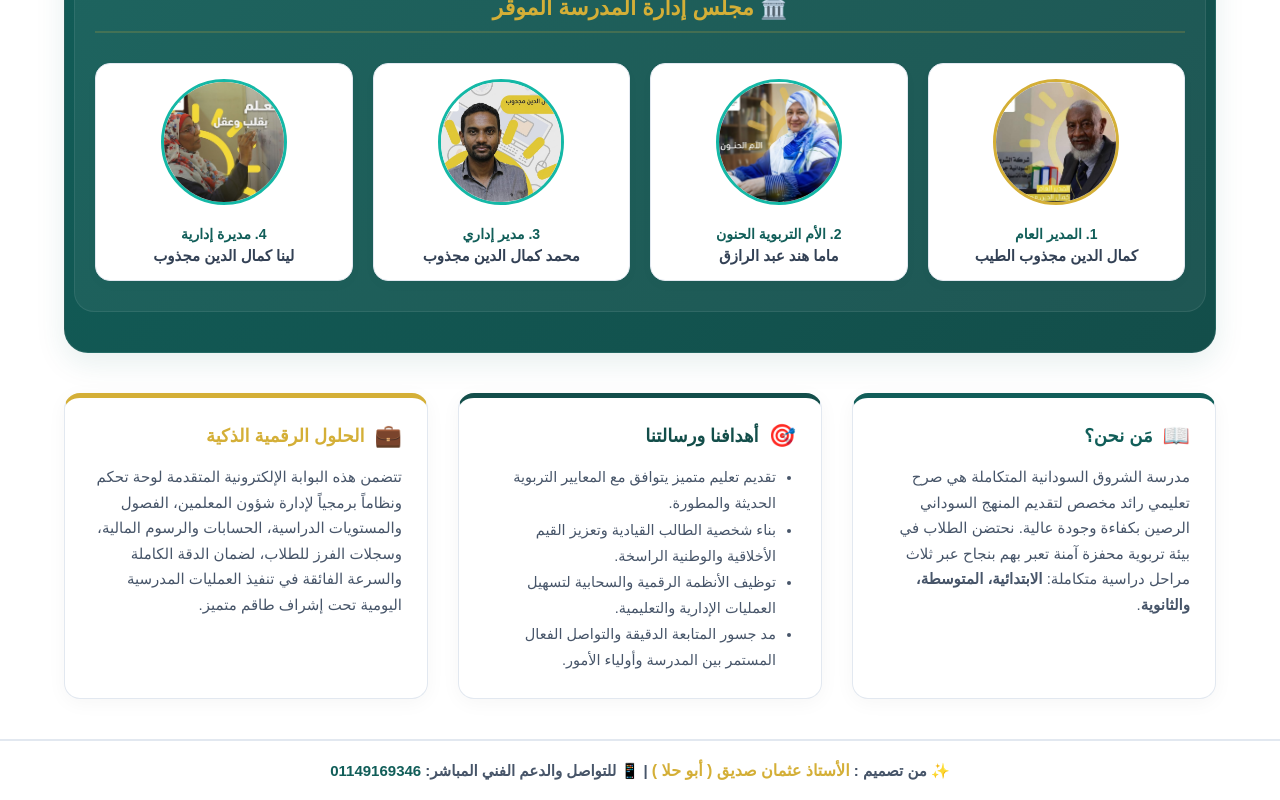
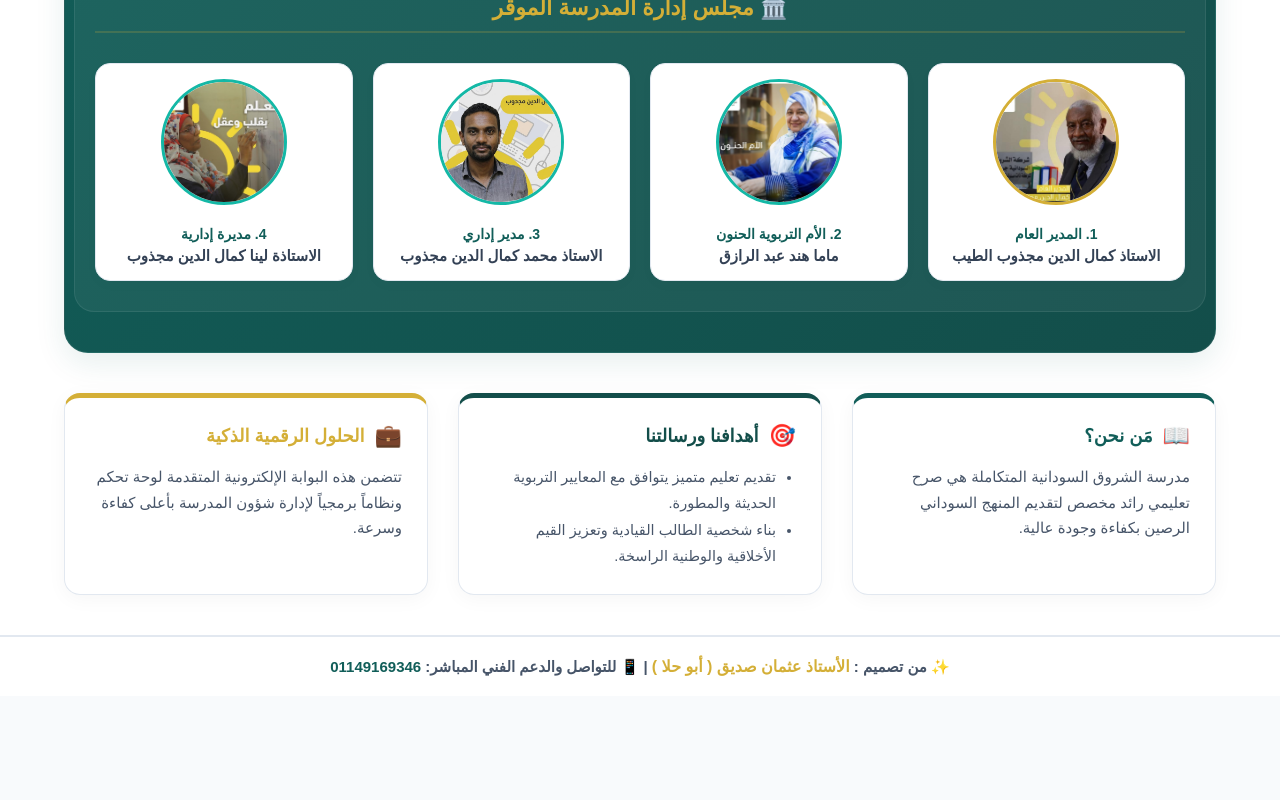
Before and after one commit to osman55-design/alshoruk-school, a React (Vite) app: page / in a window 1280 px wide. Shown: the part 423-1223 px from the top of the page. After the commit the page ends 1119 px from the top, so only its background shows below. Built offline with nearby package versions, Linux system fonts and the light colour scheme.

Commit message:
Refine comments in App.jsx for better clarity
Updated comments for clarity and consistency in Arabic.

```diff
--- a/src/App.jsx
+++ b/src/App.jsx
@@ -25,14 +25,12 @@ export default function App() {
     setLoading(true);
 
     try {
-      // جلب بيانات المستخدم من قاعدة البيانات بناءً على اسم المستخدم المدخل
       const { data: user, error } = await supabase
         .from('users_list')
         .select('*')
         .eq('username', username.trim())
         .single();
 
-      // التحقق من تطابق كود الدخول المدخل مع المخزن بالداتابيز
       if (user && user.password_code === password.trim()) {
         setCurrentUser({
           id: user.id,
@@ -70,7 +68,7 @@ export default function App() {
   return (
     <div style={{ display: 'flex', flexDirection: 'column', minHeight: '100vh', backgroundColor: '#ffffff', direction: 'rtl', fontFamily: 'Arial' }}>
 
-      {/* الشريط العلوي الأخضر مع خط ذهبي */}
+      {/* الشريط العلوي الأخضر والذهبي المتكامل */}
       <div style={{ display: 'flex', flexWrap: 'wrap', gap: '15px', padding: '15px 5%', background: 'linear-gradient(90deg, #115e59 0%, #14b8a6 100%)', alignItems: 'center', justifyContent: 'space-between', boxShadow: '0 4px 15px rgba(0,0,0,0.05)', borderBottom: '4px solid #d4af37' }}>
         <div style={{ display: 'flex', alignItems: 'center', gap: '12px' }}>
           <img src="logo.png" alt="الشعار" onError={(e) => { e.target.src = "https://placehold.co"; }} style={{ width: '50px', height: '50px', borderRadius: '50%', border: '2px solid #d4af37' }} />
@@ -87,7 +85,11 @@ export default function App() {
             <span style={{ color: '#d4af37', fontWeight: 'bold', marginLeft: '10px' }}>مرحباً: {currentUser?.name}</span>
             <button style={{ padding: '6px 12px', borderRadius: '6px', border: 'none', cursor: 'pointer', fontWeight: 'bold', backgroundColor: activeTab === 'dashboard' ? '#d4af37' : '#fff', color: activeTab === 'dashboard' ? '#fff' : '#115e59' }} onClick={() => setActiveTab('dashboard')}>لوحة التحكم</button>
             <button style={{ padding: '6px 12px', borderRadius: '6px', border: 'none', cursor: 'pointer', fontWeight: 'bold', backgroundColor: activeTab === 'students' ? '#d4af37' : '#fff', color: activeTab === 'students' ? '#fff' : '#115e59' }} onClick={() => setActiveTab('students')}>الطلاب</button>
-            <button onClick={handleLogout} style={{ background: '#fee2e2', color: '#ef4444', border: 'none', padding: '6px 14px', borderRadius: '6px', fontWeight: 'bold' }}>خروج 🚪</button>
+            <button style={{ padding: '6px 12px', borderRadius: '6px', border: 'none', cursor: 'pointer', fontWeight: 'bold', backgroundColor: activeTab === 'classes' ? '#d4af37' : '#fff', color: activeTab === 'classes' ? '#fff' : '#115e59' }} onClick={() => setActiveTab('classes')}>الفصول</button>
+            <button style={{ padding: '6px 12px', borderRadius: '6px', border: 'none', cursor: 'pointer', fontWeight: 'bold', backgroundColor: activeTab === 'teachers' ? '#d4af37' : '#fff', color: activeTab === 'teachers' ? '#fff' : '#115e59' }} onClick={() => setActiveTab('teachers')}>المعلمين</button>
+            <button style={{ padding: '6px 12px', borderRadius: '6px', border: 'none', cursor: 'pointer', fontWeight: 'bold', backgroundColor: activeTab === 'accounts' ? '#d4af37' : '#fff', color: activeTab === 'accounts' ? '#fff' : '#115e59' }} onClick={() => setActiveTab('accounts')}>الحسابات</button>
+            <button style={{ padding: '6px 12px', borderRadius: '6px', border: 'none', cursor: 'pointer', fontWeight: 'bold', backgroundColor: activeTab === 'results' ? '#d4af37' : '#fff', color: activeTab === 'results' ? '#fff' : '#115e59' }} onClick={() => setActiveTab('results')}>النتيجة</button>
+            <button onClick={handleLogout} style={{ background: '#fee2e2', color: '#ef4444', border: 'none', padding: '6px 14px', borderRadius: '6px', fontWeight: 'bold', cursor: 'pointer' }}>خروج 🚪</button>
           </div>
         )}
       </div>
@@ -114,31 +116,31 @@ export default function App() {
 
                 <div style={{ display: 'grid', gridTemplateColumns: 'repeat(auto-fit, minmax(220px, 1fr))', gap: '20px', width: '100%', direction: 'rtl' }}>
 
-                  {/* البطاقة 1: المدير العام */}
+                  {/* البطاقة 1 */}
                   <div style={{ background: '#ffffff', borderRadius: '15px', padding: '15px', textAlign: 'center', border: '1px solid #e2e8f0', boxShadow: '0 4px 15px rgba(0,0,0,0.02)' }}>
                     <img src="manager1.png" alt="المدير العام" onError={(e) => { e.target.src = "https://placehold.co"; }} style={{ width: '120px', height: '120px', borderRadius: '50%', objectFit: 'cover', marginBottom: '12px', border: '3px solid #d4af37' }} />
                     <h4 style={{ margin: '5px 0', color: '#115e59', fontSize: '14px', fontWeight: 'bold' }}>1. المدير العام</h4>
-                    <p style={{ margin: '0', color: '#334155', fontWeight: 'bold', fontSize: '15px' }}>كمال الدين مجذوب الطيب</p>
+                    <p style={{ margin: '0', color: '#334155', fontWeight: 'bold', fontSize: '15px' }}>الاستاذ كمال الدين مجذوب الطيب</p>
                   </div>
-                  {/* البطاقة 2: الأم التربوية */}
+                  {/* البطاقة 2 */}
                   <div style={{ background: '#ffffff', borderRadius: '15px', padding: '15px', textAlign: 'center', border: '1px solid #e2e8f0', boxShadow: '0 4px 15px rgba(0,0,0,0.02)' }}>
                     <img src="mother.png" alt="الأم التربوية" onError={(e) => { e.target.src = "https://placehold.co"; }} style={{ width: '120px', height: '120px', borderRadius: '50%', objectFit: 'cover', marginBottom: '12px', border: '3px solid #14b8a6' }} />
                     <h4 style={{ margin: '5px 0', color: '#115e59', fontSize: '14px', fontWeight: 'bold' }}>2. الأم التربوية الحنون</h4>
                     <p style={{ margin: '0', color: '#334155', fontWeight: 'bold', fontSize: '15px' }}>ماما هند عبد الرازق</p>
                   </div>
 
-                  {/* البطاقة 3: مدير إداري */}
+                  {/* البطاقة 3 */}
                   <div style={{ background: '#ffffff', borderRadius: '15px', padding: '15px', textAlign: 'center', border: '1px solid #e2e8f0', boxShadow: '0 4px 15px rgba(0,0,0,0.02)' }}>
                     <img src="admin_manager.png" alt="مدير إداري" onError={(e) => { e.target.src = "https://placehold.co"; }} style={{ width: '120px', height: '120px', borderRadius: '50%', objectFit: 'cover', marginBottom: '12px', border: '3px solid #14b8a6' }} />
                     <h4 style={{ margin: '5px 0', color: '#115e59', fontSize: '14px', fontWeight: 'bold' }}>3. مدير إداري</h4>
-                    <p style={{ margin: '0', color: '#334155', fontWeight: 'bold', fontSize: '15px' }}>محمد كمال الدين مجذوب</p>
+                    <p style={{ margin: '0', color: '#334155', fontWeight: 'bold', fontSize: '15px' }}>الاستاذ محمد كمال الدين مجذوب</p>
                   </div>
 
-                  {/* البطاقة 4: مديرة إدارية */}
+                  {/* البطاقة 4 */}
                   <div style={{ background: '#ffffff', borderRadius: '15px', padding: '15px', textAlign: 'center', border: '1px solid #e2e8f0', boxShadow: '0 4px 15px rgba(0,0,0,0.02)' }}>
                     <img src="admin_manager2.png" alt="مديرة إدارية" onError={(e) => { e.target.src = "https://placehold.co"; }} style={{ width: '120px', height: '120px', borderRadius: '50%', objectFit: 'cover', marginBottom: '12px', border: '3px solid #14b8a6' }} />
                     <h4 style={{ margin: '5px 0', color: '#115e59', fontSize: '14px', fontWeight: 'bold' }}>4. مديرة إدارية</h4>
-                    <p style={{ margin: '0', color: '#334155', fontWeight: 'bold', fontSize: '15px' }}>لينا كمال الدين مجذوب</p>
+                    <p style={{ margin: '0', color: '#334155', fontWeight: 'bold', fontSize: '15px' }}>الاستاذة لينا كمال الدين مجذوب</p>
                   </div>
 
                 </div>
@@ -146,12 +148,11 @@ export default function App() {
 
             </div>
 
-            {/* بطاقات التعريف والمعلومات بالخلفية البيضاء الناصعة */}
+            {/* بطاقات التعريف والمعلومات */}
             <div style={{ display: 'grid', gridTemplateColumns: 'repeat(auto-fit, minmax(290px, 1fr))', gap: '30px' }}>
-
               <div style={{ background: '#fff', padding: '25px', borderRadius: '16px', boxShadow: '0 4px 20px rgba(0,0,0,0.04)', borderTop: '5px solid #115e59', borderLeft: '1px solid #e2e8f0', borderRight: '1px solid #e2e8f0', borderBottom: '1px solid #e2e8f0' }}>
                 <div style={{ display: 'flex', alignItems: 'center', gap: '10px', marginBottom: '15px' }}><span style={{ fontSize: '22px' }}>📖</span><h3 style={{ color: '#115e59', margin: 0, fontWeight: 'bold', fontSize: '18px' }}>مَن نحن؟</h3></div>
-                <p style={{ color: '#475569', lineHeight: '1.7', fontSize: '15px', margin: 0 }}>مدرسة الشروق السودانية المتكاملة هي صرح تعليمي رائد مخصص لتقديم المنهج السوداني الرصين بكفاءة وجودة عالية. نحتضن الطلاب في بيئة تربوية محفزة آمنة تعبر بهم بنجاح عبر ثلاث مراحل دراسية متكاملة: <strong>الابتدائية، المتوسطة، والثانوية</strong>.</p>
+                <p style={{ color: '#475569', lineHeight: '1.7', fontSize: '15px', margin: 0 }}>مدرسة الشروق السودانية المتكاملة هي صرح تعليمي رائد مخصص لتقديم المنهج السوداني الرصين بكفاءة وجودة عالية.</p>
               </div>
 
               <div style={{ background: '#fff', padding: '25px', borderRadius: '16px', boxShadow: '0 4px 20px rgba(0,0,0,0.04)', borderTop: '5px solid #134e4a', borderLeft: '1px solid #e2e8f0', borderRight: '1px solid #e2e8f0', borderBottom: '1px solid #e2e8f0' }}>
@@ -159,34 +160,31 @@ export default function App() {
                 <ul style={{ color: '#475569', lineHeight: '1.8', fontSize: '14.5px', paddingRight: '20px', margin: 0 }}>
                   <li>تقديم تعليم متميز يتوافق مع المعايير التربوية الحديثة والمطورة.</li>
                   <li>بناء شخصية الطالب القيادية وتعزيز القيم الأخلاقية والوطنية الراسخة.</li>
-                  <li>توظيف الأنظمة الرقمية والسحابية لتسهيل العمليات الإدارية والتعليمية.</li>
-                  <li>مد جسور المتابعة الدقيقة والتواصل الفعال المستمر بين المدرسة وأولياء الأمور.</li>
                 </ul>
               </div>
 
               <div style={{ background: '#fff', padding: '25px', borderRadius: '16px', boxShadow: '0 4px 20px rgba(0,0,0,0.04)', borderTop: '5px solid #d4af37', borderLeft: '1px solid #e2e8f0', borderRight: '1px solid #e2e8f0', borderBottom: '1px solid #e2e8f0' }}>
                 <div style={{ display: 'flex', alignItems: 'center', gap: '10px', marginBottom: '15px' }}><span style={{ fontSize: '22px' }}>💼</span><h3 style={{ color: '#d4af37', margin: 0, fontWeight: 'bold', fontSize: '18px' }}>الحلول الرقمية الذكية</h3></div>
-                <p style={{ color: '#475569', lineHeight: '1.7', fontSize: '15px', margin: 0 }}>تتضمن هذه البوابة الإلكترونية المتقدمة لوحة تحكم ونظاماً برمجياً لإدارة شؤون المعلمين، الفصول والمستويات الدراسية، الحسابات والرسوم المالية، وسجلات الفرز للطلاب، لضمان الدقة الكاملة والسرعة الفائقة في تنفيذ العمليات المدرسية اليومية تحت إشراف طاقم متميز.</p>
+                <p style={{ color: '#475569', lineHeight: '1.7', fontSize: '15px', margin: 0 }}>تتضمن هذه البوابة الإلكترونية المتقدمة لوحة تحكم ونظاماً برمجياً لإدارة شؤون المدرسة بأعلى كفاءة وسرعة.</p>
               </div>
             </div>
 
           </div>
         )}
 
+        {/* عرض القوائم الستة المتكاملة ديناميكياً بناءً على الزر النشط */}
         {isLoggedIn && (
           <div className="content-fade-in">
             {activeTab === 'students' && <StudentsSection />}
             {activeTab === 'classes' && <ClassesSection />}
             {activeTab === 'teachers' && <TeachersSection />}
             {activeTab === 'accounts' && <AccountsSection />}
-            {activeTab === 'dashboard' && (
-              <DashboardSection users={usersList} setUsers={setUsersList} onBack={() => setActiveTab('dashboard')} />
-            )}
+            {activeTab === 'dashboard' && <DashboardSection users={usersList} setUsers={setUsersList} onBack={() => setActiveTab('dashboard')} />}
           </div>
         )}
       </div>
 
-      {/* نافذة تسجيل الدخول بالأخضر والذهبي والأبيض */}
+      {/* نافذة تسجيل الدخول بالأخضر والذهبي */}
       {showLoginModal && (
         <div style={{ position: 'fixed', top: 0, left: 0, right: 0, bottom: 0, backgroundColor: 'rgba(19,78,74,0.6)', display: 'flex', justifyContent: 'center', alignItems: 'center', zIndex: 3000 }}>
           <form onSubmit={handleLogin} style={{ background: '#fff', padding: '30px', borderRadius: '16px', width: '320px', position: 'relative', borderTop: '6px solid #d4af37', boxShadow: '0 20px 40px rgba(0,0,0,0.1)' }}>
@@ -202,7 +200,7 @@ export default function App() {
               <input type="password" placeholder="كلمة المرور" value={password} onChange={e => setPassword(e.target.value)} style={{ width: '100%', padding: '10px', borderRadius: '8px', border: '1px solid #e2e8f0', boxSizing: 'border-box', textAlign: 'right' }} required />
             </div>
 
-            <button type="submit" disabled={loading} style={{ width: '100%', padding: '12px', background: 'linear-gradient(90deg, #115e59 0%, #14b8a6 100%)', color: '#fff', border: 'none', borderRadius: '8px', fontWeight: 'bold', cursor: 'pointer', fontSize: '15px', boxShadow: '0 4px 10px rgba(17,94,89,0.2)' }}>
+            <button type="submit" disabled={loading} style={{ width: '100%', padding: '12px', background: 'linear-gradient(90deg, #115e59 0%, #14b8a6 100%)', color: '#fff', border: 'none', borderRadius: '8px', fontWeight: 'bold', cursor: 'pointer', fontSize: '15px' }}>
               {loading ? "جاري فتح البوابة..." : "دخول النظام 🔓"}
             </button>
           </form>
```
